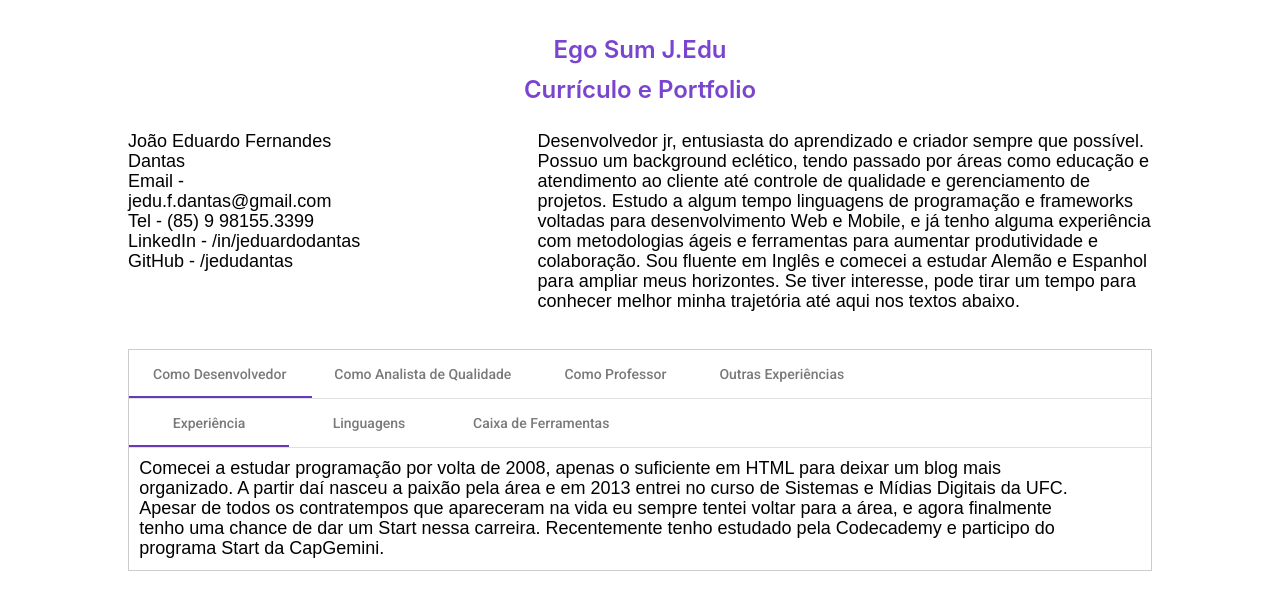
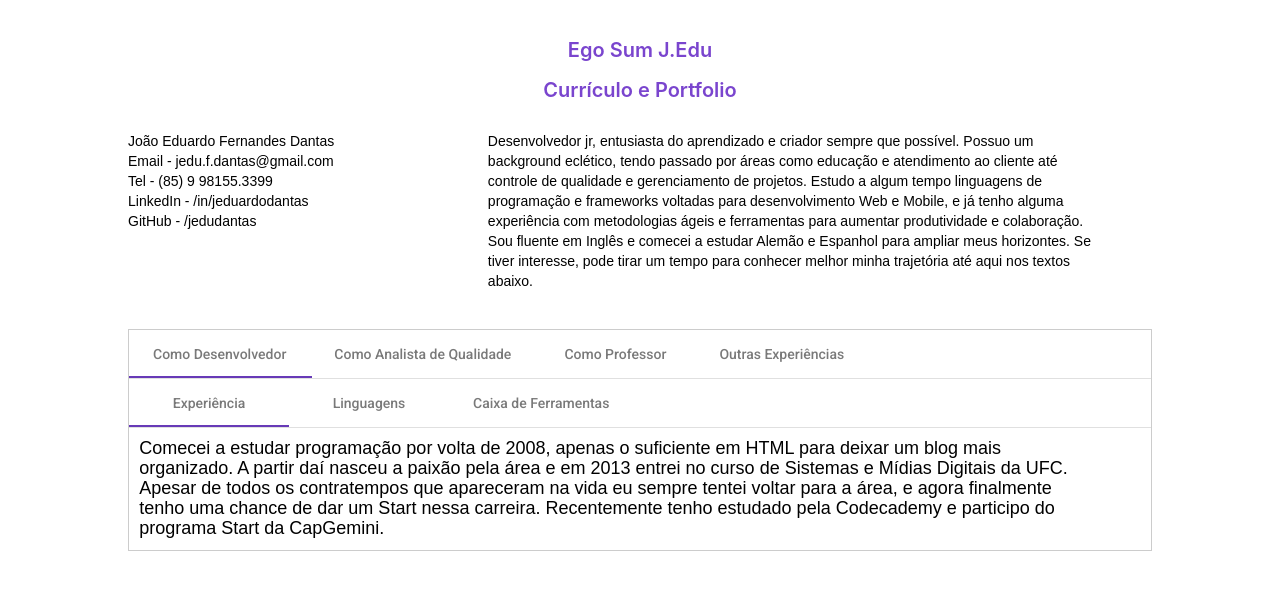
Before and after one commit to jedudantas/jedudantas.github.io, an Angular app: page / in a window 1280 px wide. Shown: the top 610 px of the page. Built offline with nearby package versions, Linux system fonts and the light colour scheme.

Commit message:
Adjusted font-size

```diff
--- a/src/app/my-home/my-home.component.css
+++ b/src/app/my-home/my-home.component.css
@@ -6,7 +6,7 @@ h1 , h2{
     font-family: 'Inter';
     font-style: normal;
     font-weight: 600;
-    font-size: 24px;
+    font-size: 20px;
     line-height: 24px;
     text-align: center;
     color: #7a45ce;
@@ -18,7 +18,7 @@ h1 , h2{
     margin-left: 10%;
     margin-right: 10%;
     margin-bottom: 2%;
-    font-size: 18px;
+    font-size: 14px;
     font-family: Arial, Helvetica, sans-serif;
 }
 
@@ -31,7 +31,7 @@ h1 , h2{
 }
 .cl{
     max-width: 60%;
-    font-size: 18px;
+    font-size: 14px;
     font-family: Arial, Helvetica, sans-serif;
 }
 
```
Also changed, not shown: 3 other files (tests, documents, lock files or other folders).
